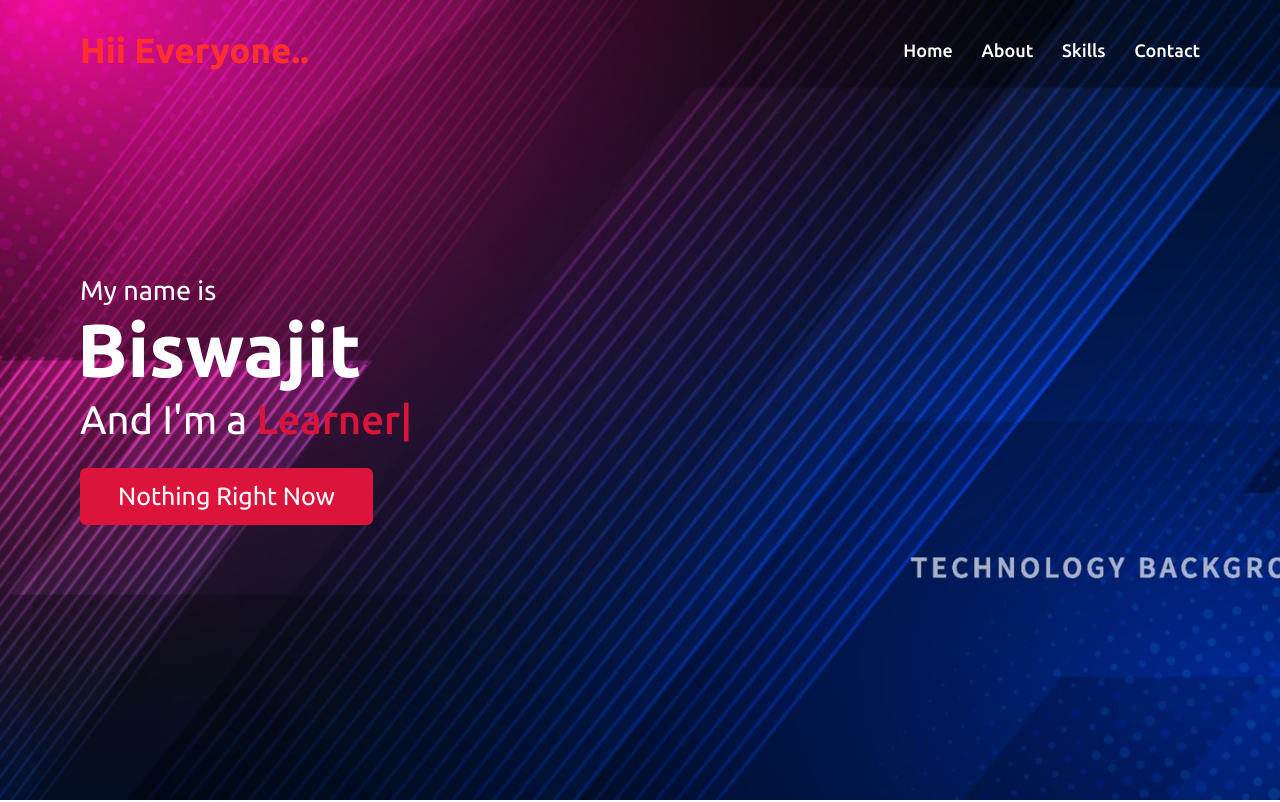
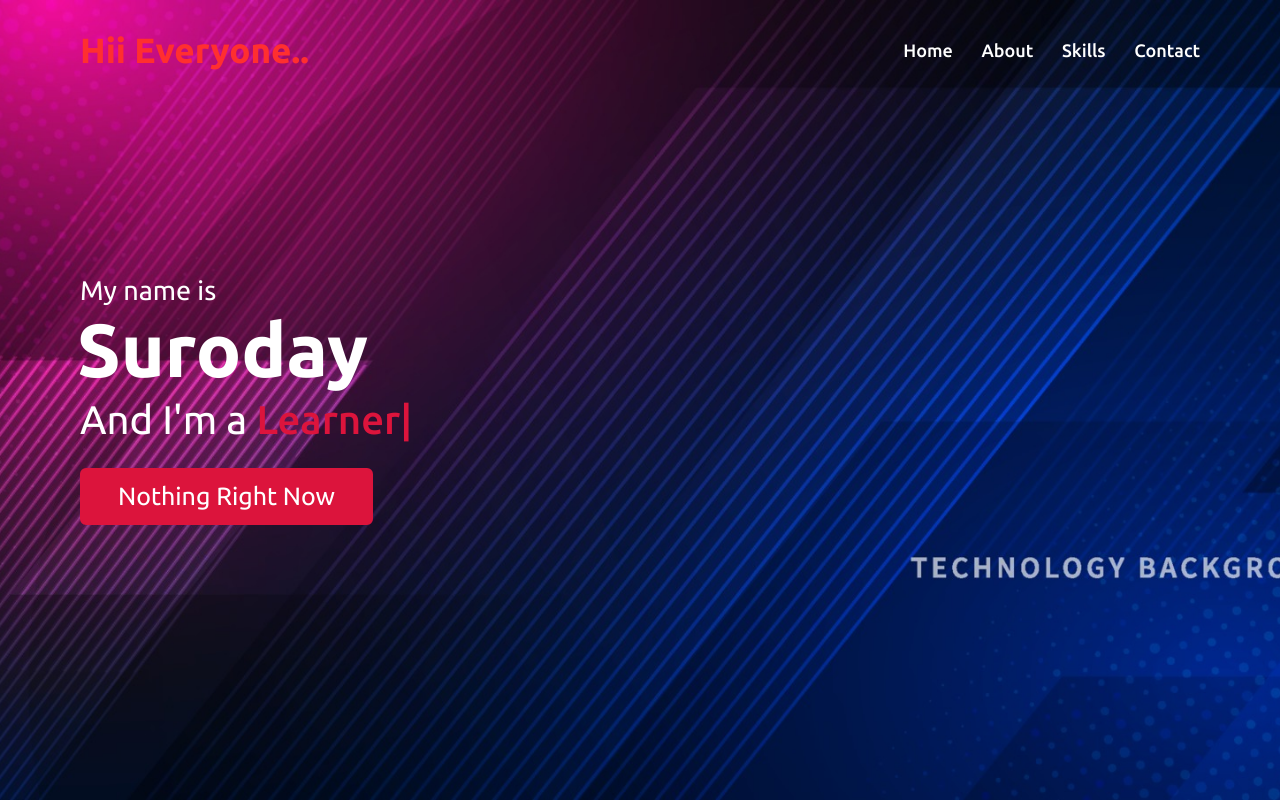
Before and after one commit to LearnWithBiswajit/Website-Hosting-Nginx, a plain HTML site: page index.html in a window 1280 px wide. Shown: the top 802 px of the page. Drawn offline with nearby package versions, Linux system fonts and the light colour scheme.

Commit message:
Update index.html

```diff
--- a/index.html
+++ b/index.html
@@ -39,7 +39,7 @@
         <div class="max-width">
             <div class="home-content">
                 <div class="text-1">My name is</div>
-                <div class="text-2">Biswajit</div>
+                <div class="text-2">Suroday</div>
                 <div class="text-3">And I'm a <span class="typing"> </span></div>
                 <a href="#">Nothing Right Now</a>
             </div>
```
